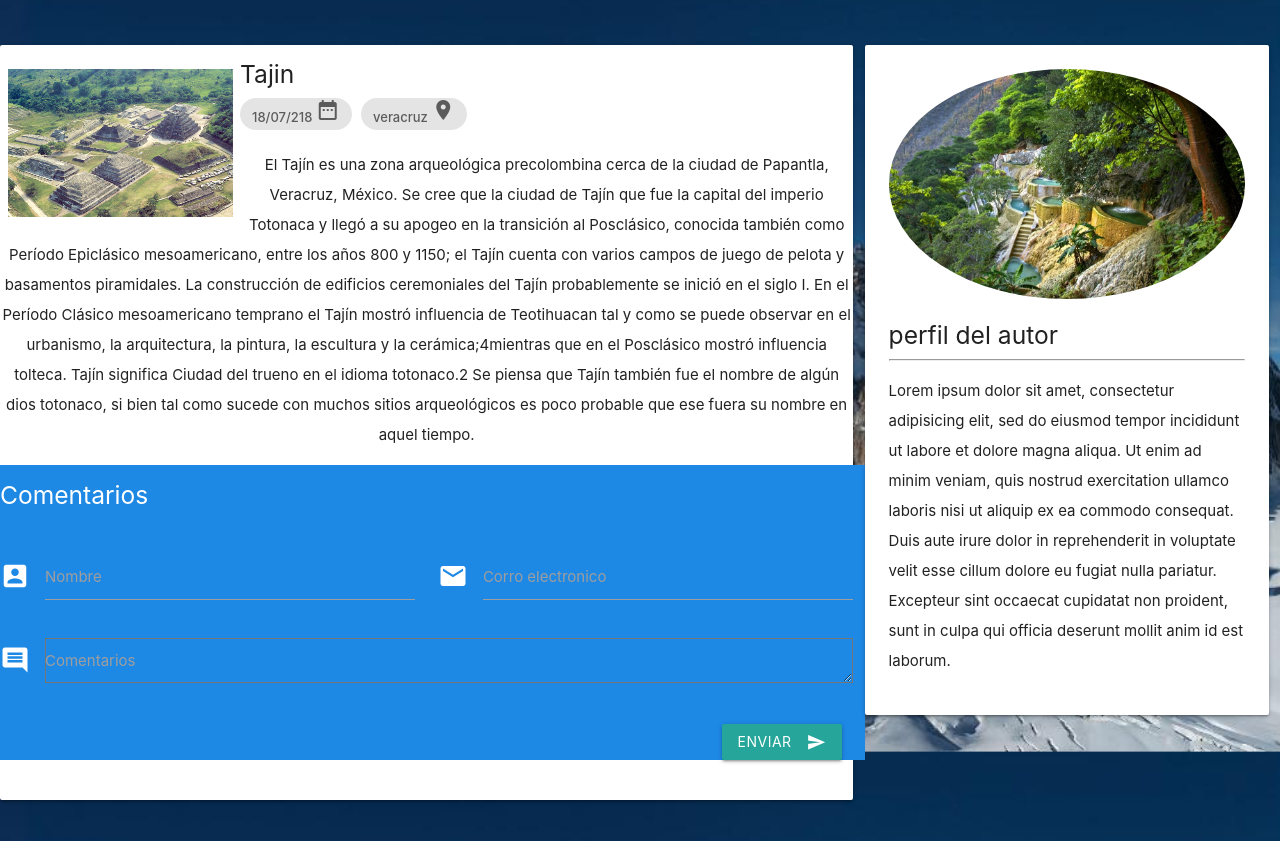
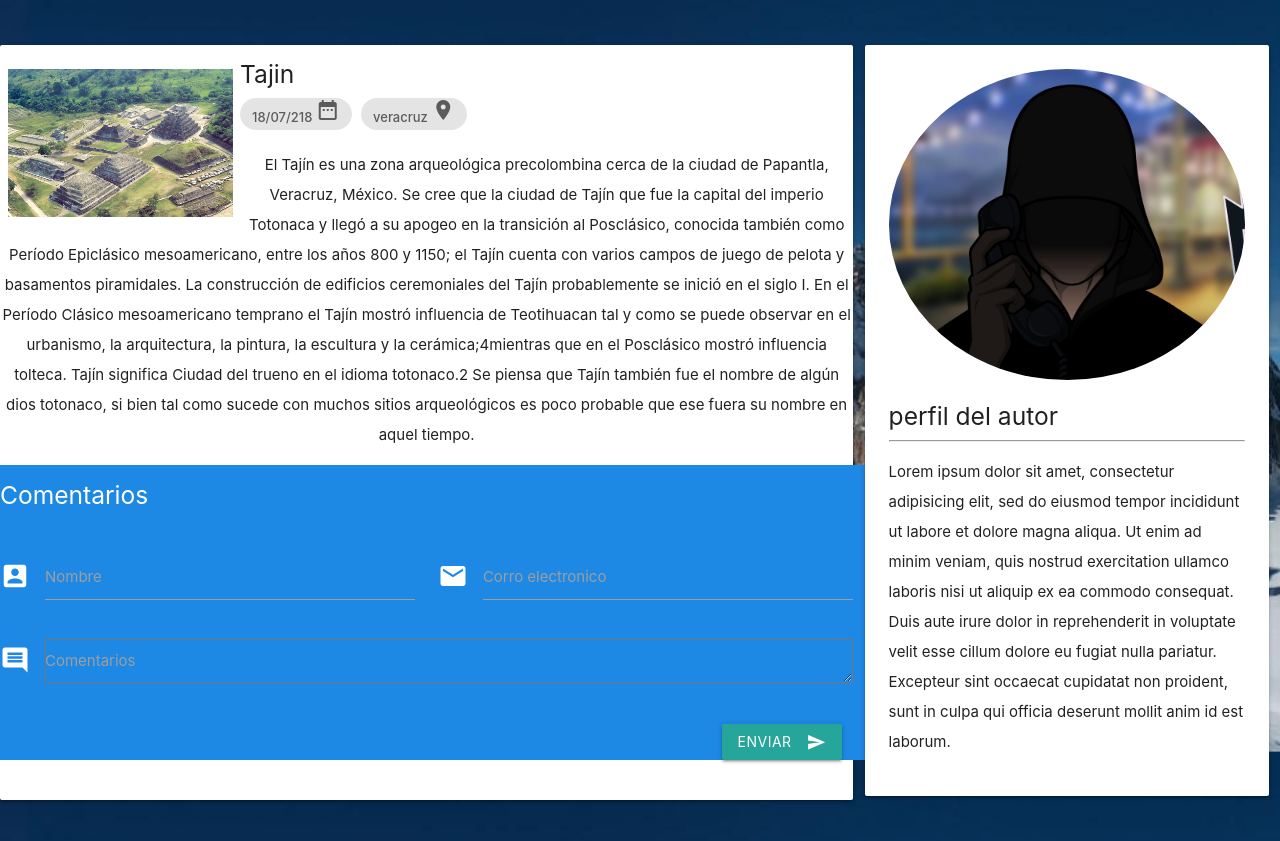
Before and after one commit to chlrobert93/BlogDe-Turismo, a plain HTML site: page index.html in a window 1280 px wide. Shown: the part 911-1752 px from the top of the page. Drawn offline with nearby package versions, Linux system fonts and the light colour scheme.

Commit message:
quinto commit

```diff
--- a/index.html
+++ b/index.html
@@ -119,7 +119,7 @@
          <div class="col m4 ">
          	<div class="card-panel">
          		<div class="card-image">
-         			<img src="img/tolantongo.jpg" alt="autor" class="responsive-img circle">
+         			<img src="img/persona.png" alt="autor" class="responsive-img circle">
          	    </div>
          	    <div class="card-content center-aling">
          	    	<h5>perfil del autor</h5>
```
Also changed, not shown: img/persona.png (added).
